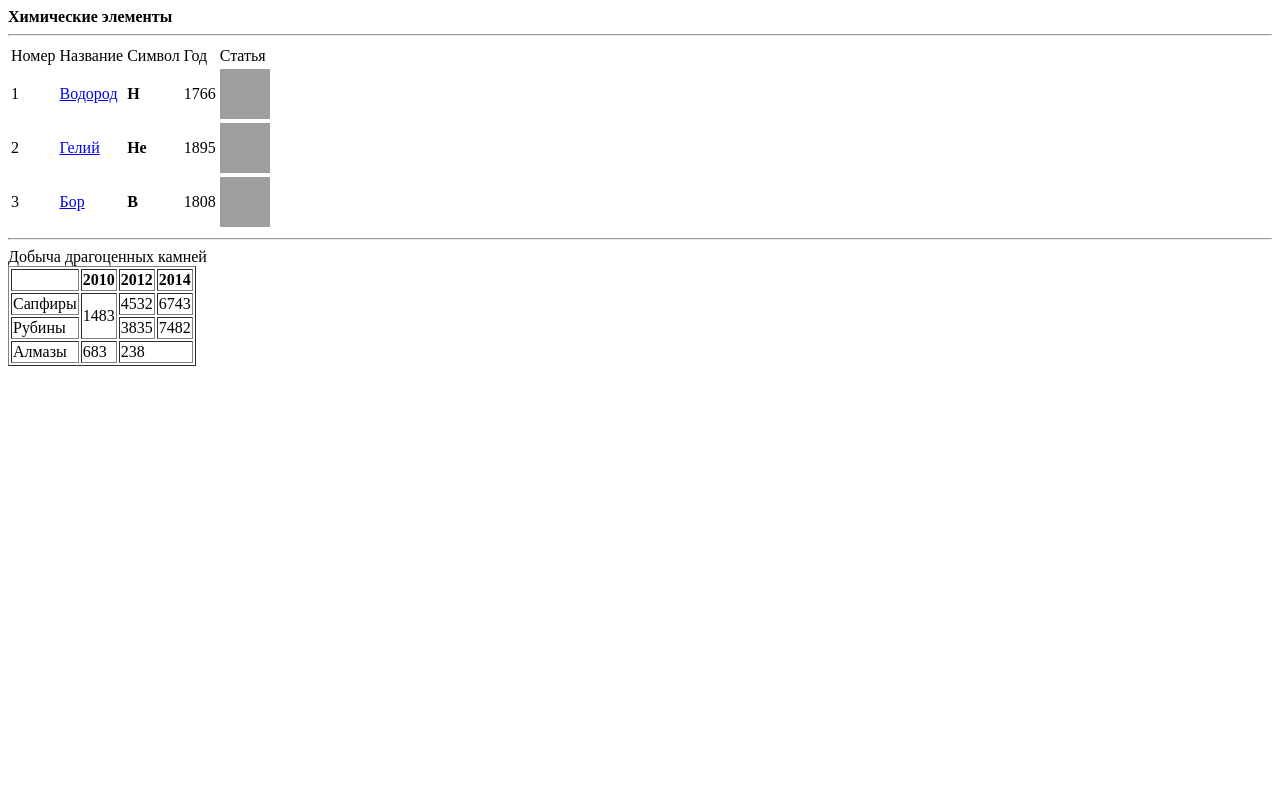
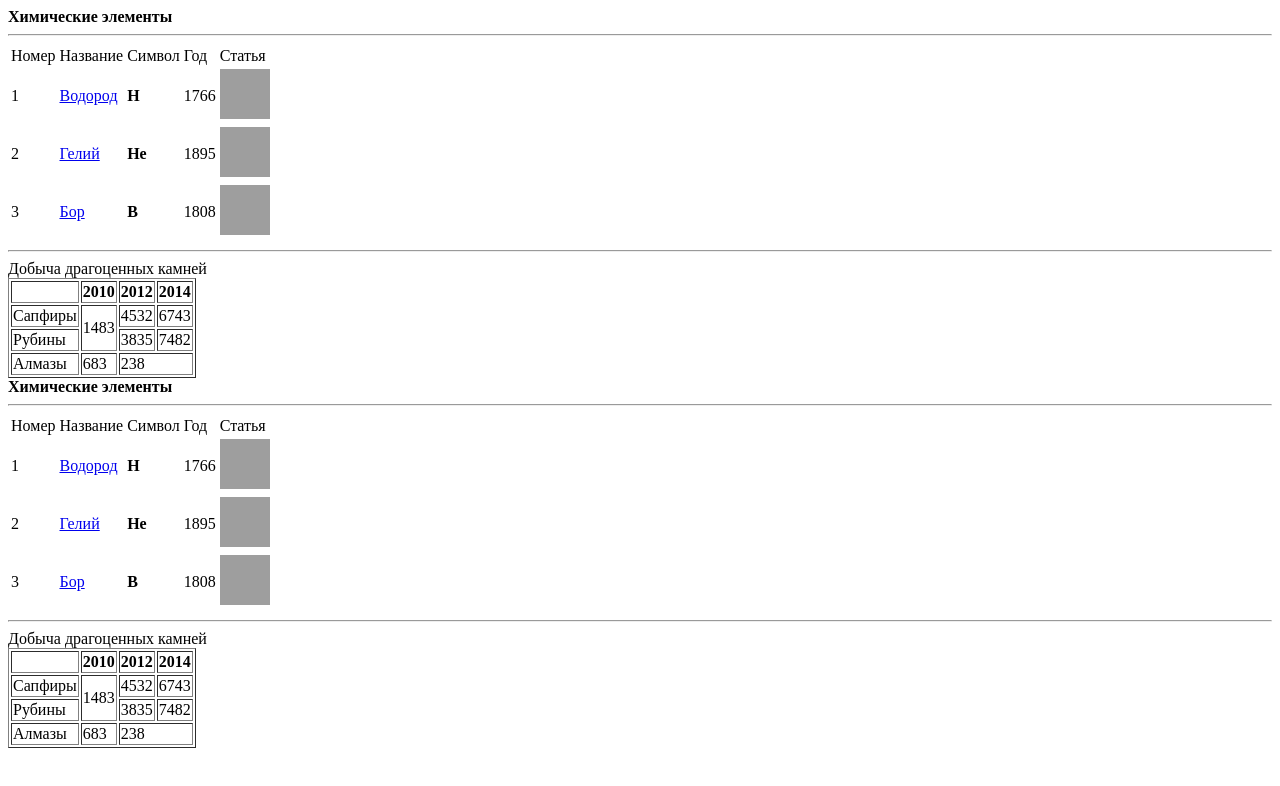
Before and after one commit to Vasya2701/webprogramm, a plain HTML site: page web/3пара/4задание.html in a window 1280 px wide. Drawn offline with Linux system fonts and the light colour scheme; grey boxes are pictures that could not be loaded.

Commit message:
Add files via upload
version2

```diff
--- a/web/3пара/4задание.html
+++ b/web/3пара/4задание.html
@@ -1,3 +1,80 @@
+<!DOCTYPE html>
+<html>
+<head>
+    <meta http-equiv="Content-Type" content="text/html; charset=utf-8">
+    <title>Пример веб-страницы</title>
+</head>
+<body>
+
+
+<strong>Химические элементы</strong>
+<hr>
+<table>
+    <tr>
+        <td>Номер</td>
+        <td>Название</td>
+        <td>Символ</td>
+        <td>Год</td>
+        <td>Статья</td>
+    </tr>
+    <tr>
+        <td>1</td>
+        <td><a href="#">Водород</a></td>
+        <td><strong>H</strong></td>
+        <td>1766</td>
+        <td><a href="#" ><img src="https://w7.pngwing.com/pngs/635/360/png-transparent-computer-icons-article-editing-writing-icon-miscellaneous-angle-logo.png" width="50px" height="50px"></a></td>
+    </tr>
+    <tr>
+        <td>2</td>
+        <td><a href="#">Гелий</a></td>
+        <td><strong>He</strong></td>
+        <td>1895</td>
+        <td><a href="#" ><img src="https://w7.pngwing.com/pngs/635/360/png-transparent-computer-icons-article-editing-writing-icon-miscellaneous-angle-logo.png" width="50px" height="50px"></a></td>
+    </tr>
+    <tr>
+        <td>3</td>
+        <td><a href="#">Бор</a></td>
+        <td><strong>B</strong></td>
+        <td>1808</td>
+        <td><a href="#" ><img src="https://w7.pngwing.com/pngs/635/360/png-transparent-computer-icons-article-editing-writing-icon-miscellaneous-angle-logo.png" width="50px" height="50px"></a></td>
+    </tr>
+</table>
+<hr>
+<div>
+    Добыча драгоценных камней
+    <table border="1">
+        <tr>
+            <td></td>
+            <td><strong>2010</strong></td>
+            <td><strong>2012</strong></td>
+            <td><strong>2014</strong></td>
+        </tr>
+        <tr>
+            <td>Сапфиры</td>
+            <td rowspan="2">1483</td>
+            <td>4532</td>
+            <td>6743</td>
+        </tr>
+        <tr>
+            <td>Рубины</td>
+            <td>3835</td>
+            <td>7482</td>
+
+        </tr>
+        <tr>
+            <td>Алмазы</td>
+            <td>683</td>
+            <td colspan="2">238</td>
+
+        </tr>
+    </table>
+</div>
+</body>
+</html>
+
+
+
+
 <strong>Химические элементы</strong>
 <hr>
 <table>
```
Also changed, not shown: web/1пара/h1h2.html (+9 -0 lines), web/2пара/site.html (+17 -5 lines), web/3пара/1задание.html (+9 -0 lines), web/3пара/2задание.html (+14 -6 lines), web/3пара/3задание.html (+9 -0 lines), web/3пара/5задание.html (+11 -0 lines), web/3пара/6задание.html (+10 -2 lines).
